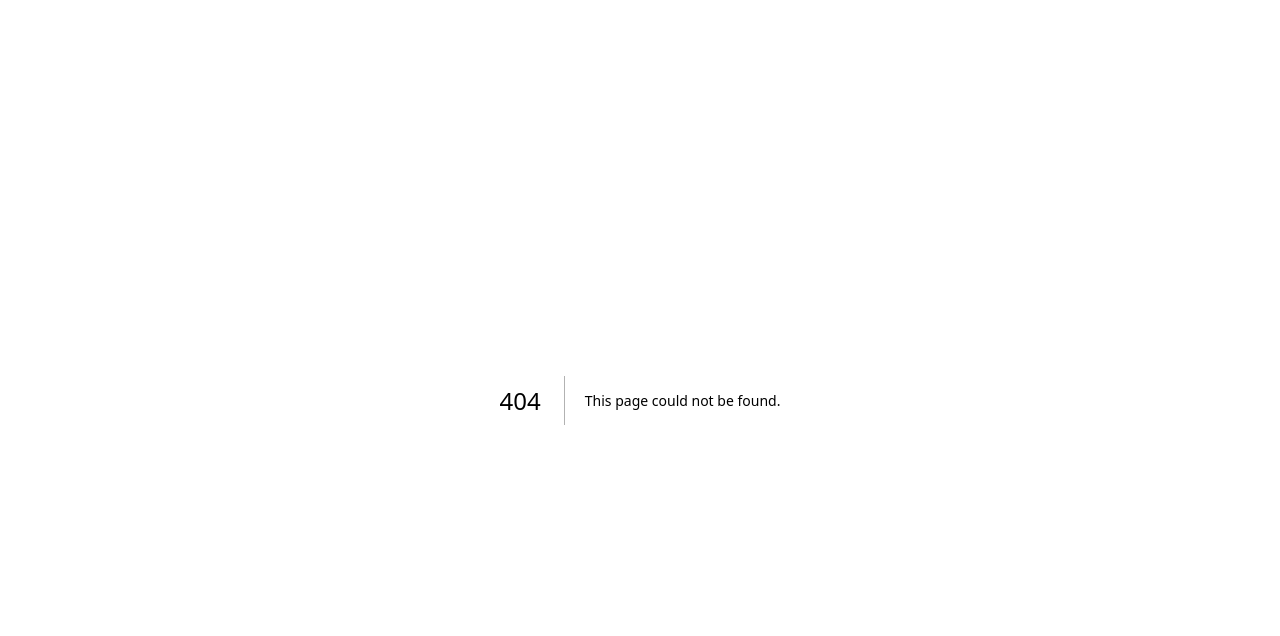
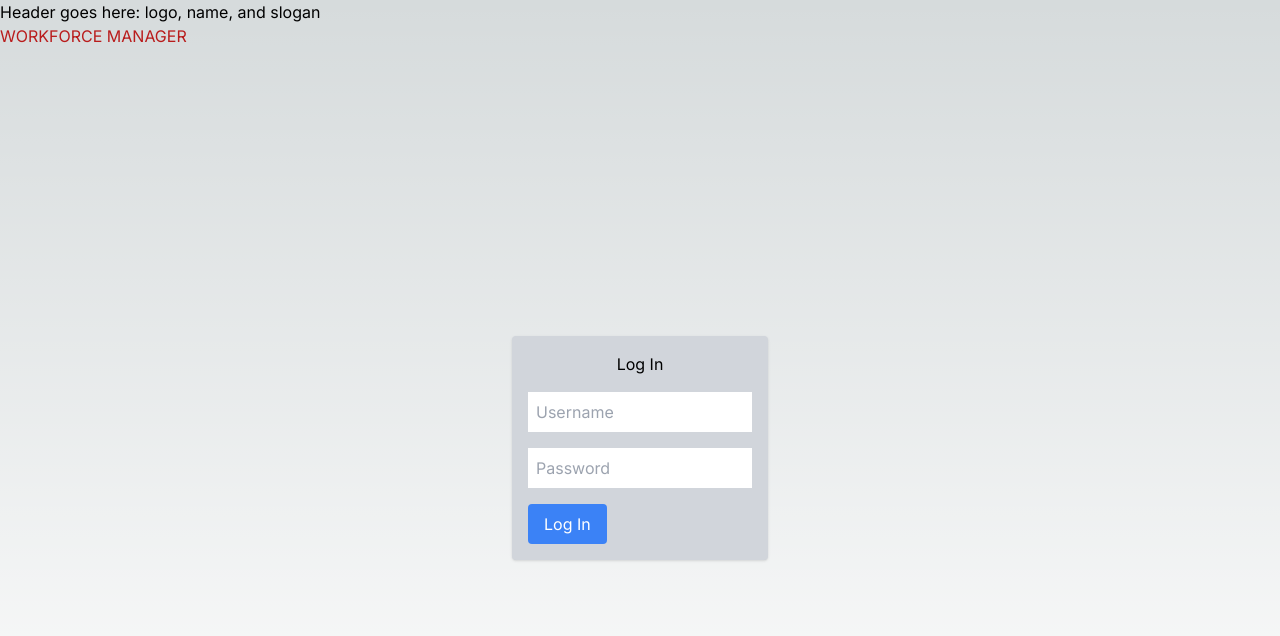
Before and after one commit to gregArijah/workforce-manager, a Next.js app: page /login in a window 1280 px wide. Before the commit this address had no page. Shown: the top 636 px of the page. Built offline with nearby package versions, Linux system fonts and the light colour scheme.

Commit message:
add layout for login page

```diff
--- /dev/null
+++ b/app/(pages)/login/page.tsx
@@ -0,0 +1,19 @@
+import Header from "../_components/header"
+
+export default function Login(): JSX.Element {
+  return (
+    <div>
+      <Header />
+      <div className="h-screen flex flex-col items-center justify-center">
+          <div className='w-64 p-4 bg-gray-300 rounded shadow '>
+            <p className='mb-4 text-center'>Log In</p>
+            <input type='text' placeholder='Username' className='mb-4 p-2 w-full' />
+            <input type='password' placeholder='Password' className='mb-4 p-2 w-full' />
+            <button className='bg-blue-500 hover:bg-blue-600 text-white py-2 px-4 rounded'>
+              Log In
+            </button>
+          </div>
+      </div>
+    </div>
+  )
+}
```
